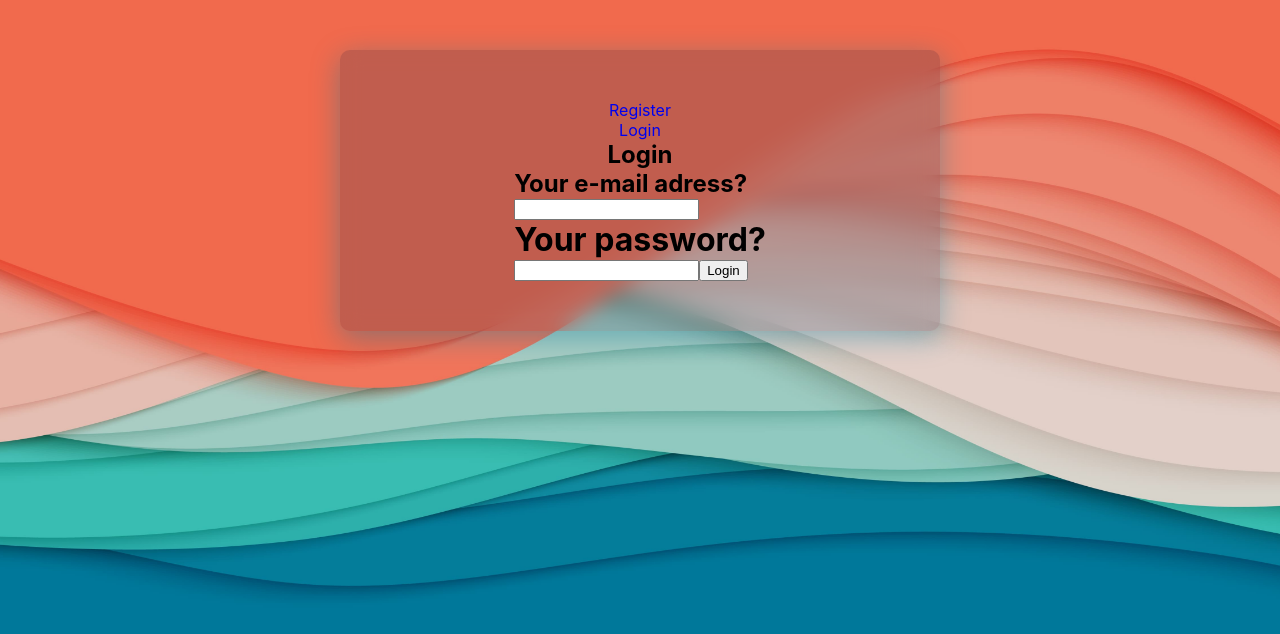
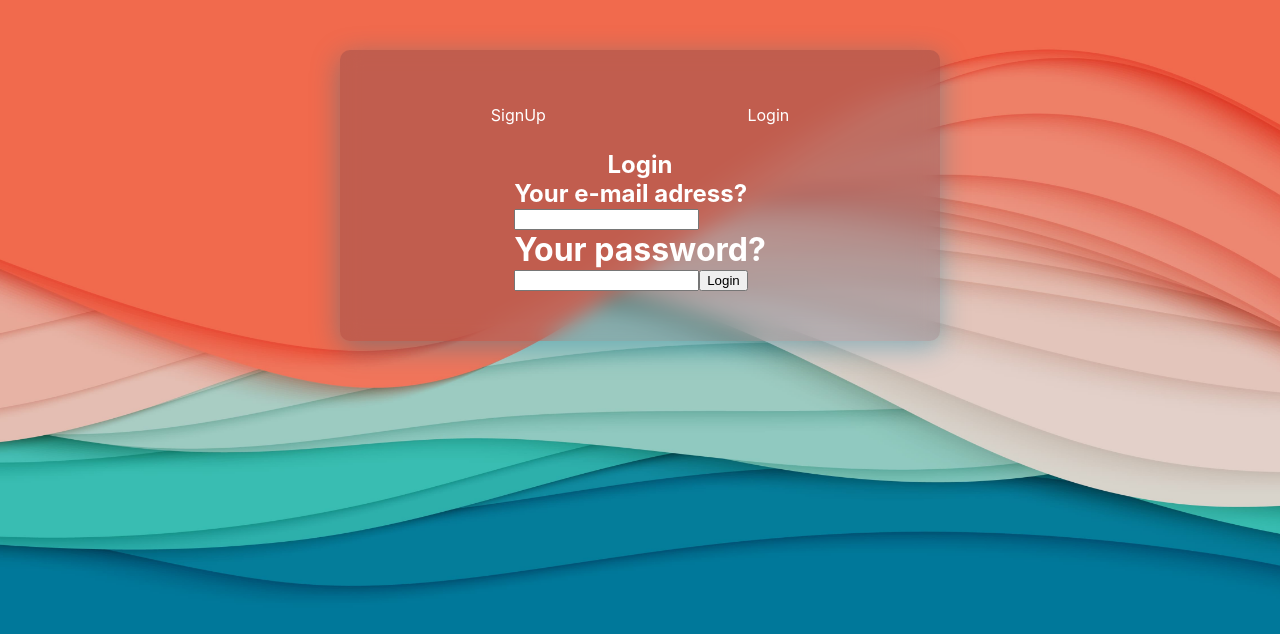
Before and after one commit to LeonidLukin/goit-react-hw-08-phonebook, a React (Create React App) app: page /goit-react-hw-08-phonebook/login in a window 1280 px wide. Shown: the top 634 px of the page. Built offline with nearby package versions, Linux system fonts and the light colour scheme.

Commit message:
edit some styles

```diff
--- a/src/components/Navigation/AuthNav.js
+++ b/src/components/Navigation/AuthNav.js
@@ -1,10 +1,11 @@
 import { NavLink } from "react-router-dom";
+import css from './Navigation.module.css'
 
 export default function AuthNav() {
     return (
-        <>
-            <NavLink to="/register">Register</NavLink>
-            <NavLink to="/login">Login</NavLink>
-        </>
+        <div className={css.wrapper}>
+            <NavLink className={css.navItem} color="white" to="/register">SignUp</NavLink>
+            <NavLink className={css.navItem} to="/login">Login</NavLink>
+        </div>
     )
 }
--- a/src/components/Navigation/Navigation.module.css
+++ b/src/components/Navigation/Navigation.module.css
@@ -1,5 +1,22 @@
-.navBar {
+.wrapper {
     min-width: 500px;
     display: flex;
     justify-content: space-around;
+    margin: 0 0 20px 0;
+    color: wheat;
 }
+
+.navItem {
+    padding: 5px 10px;
+    color: white;
+    border-radius: 4px;
+
+    transition: color 0.3s, background-color 0.3s;
+}
+.navItem:hover {
+    background-color: rgba(117, 230, 255, 0.358);
+}
+
+.welcomeHP {
+    color: rgb(246, 250, 255);
+}
--- a/src/index.css
+++ b/src/index.css
@@ -15,6 +15,7 @@ body {
   background-size: cover;
   height: 100vh;
 
+  color: white;
 }
 
 code {
--- a/src/pages/HomePage.jsx
+++ b/src/pages/HomePage.jsx
@@ -1,7 +1,8 @@
+import css from '../components/Navigation/Navigation.module.css'
 const HomePage = () => {
     return <>
         <div>
-            <h1>Welcome to the HOME PAGE</h1>
+            <h1 className={css.welcomeHP}>Please Login or SignUp...</h1>
         </div>
     </>
 }
```
